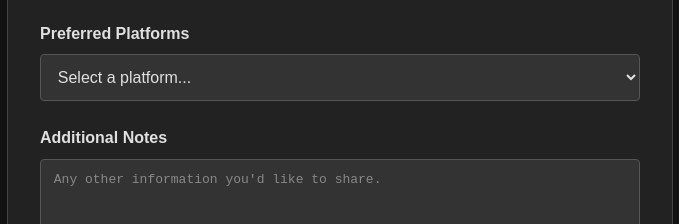
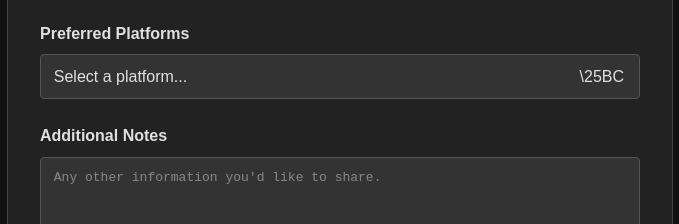
Before and after one commit to YSNRYO/YURALINK, a plain HTML site: page index.html in a window 1280 px wide. Both pictures are taken after a click on the link "START A CAMPAIGN". Shown: the part 867-1091 px from the top of the page, 300-979 px from the left. Drawn offline with Linux system fonts and the light colour scheme.

Commit message:
Update visual dropdown-1 style.css

```diff
--- a/style.css
+++ b/style.css
@@ -336,6 +336,52 @@ footer {
     padding: 0;
 }
 
+/* Custom Select Dropdown Styling */
+.select-wrapper {
+    position: relative;
+    display: inline-block; /* Or block if you want it full width like inputs */
+    width: 100%; /* Match input width */
+}
+
+.select-wrapper select {
+    /* Inherit base styles */
+    width: 100%;
+    padding: 0.8rem;
+    border: 1px solid #555;
+    background-color: #333;
+    color: #e0e0e0;
+    border-radius: 4px;
+    box-sizing: border-box;
+    font-size: 1em;
+
+    /* Remove default appearance */
+    -webkit-appearance: none;
+    -moz-appearance: none;
+    appearance: none;
+
+    /* Add padding for custom arrow */
+    padding-right: 2.5rem; /* Adjust as needed */
+    cursor: pointer;
+}
+
+/* Add custom arrow */
+.select-wrapper::after {
+    content: '\\25BC'; /* Unicode down arrow character */
+    position: absolute;
+    top: 50%;
+    right: 1rem; /* Position arrow */
+    transform: translateY(-50%);
+    font-size: 1em;
+    color: #e0e0e0; /* Arrow color */
+    pointer-events: none; /* Prevent arrow from interfering with select click */
+    z-index: 1;
+}
+
+/* Style for the 'Other' input (already inherits from general input rule) */
+#other-platform-input {
+    /* Add any specific styles if needed, e.g., margin */
+}
+
 .footer-links ul li {
     margin-bottom: 0.5rem;
 }
```
